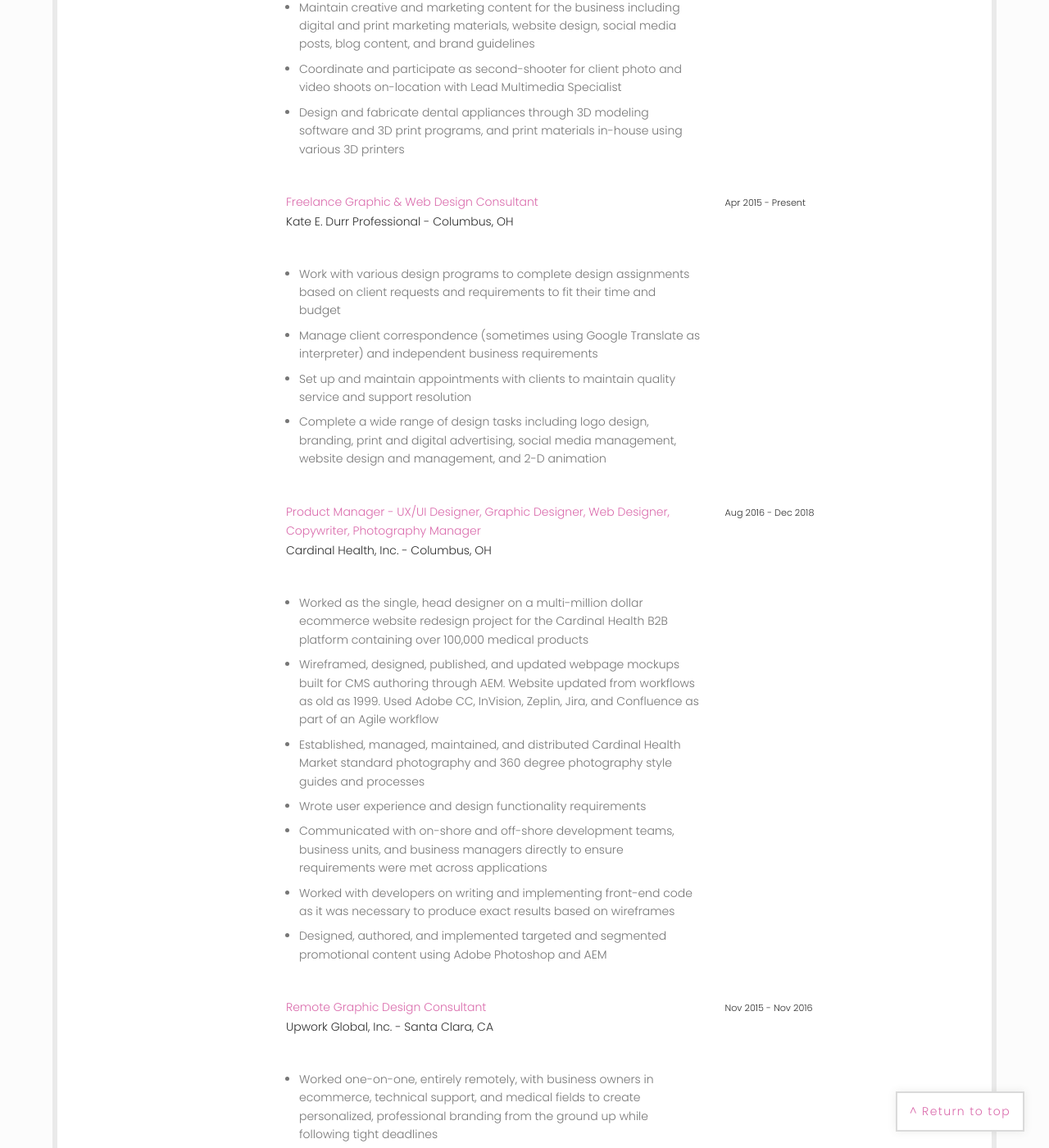
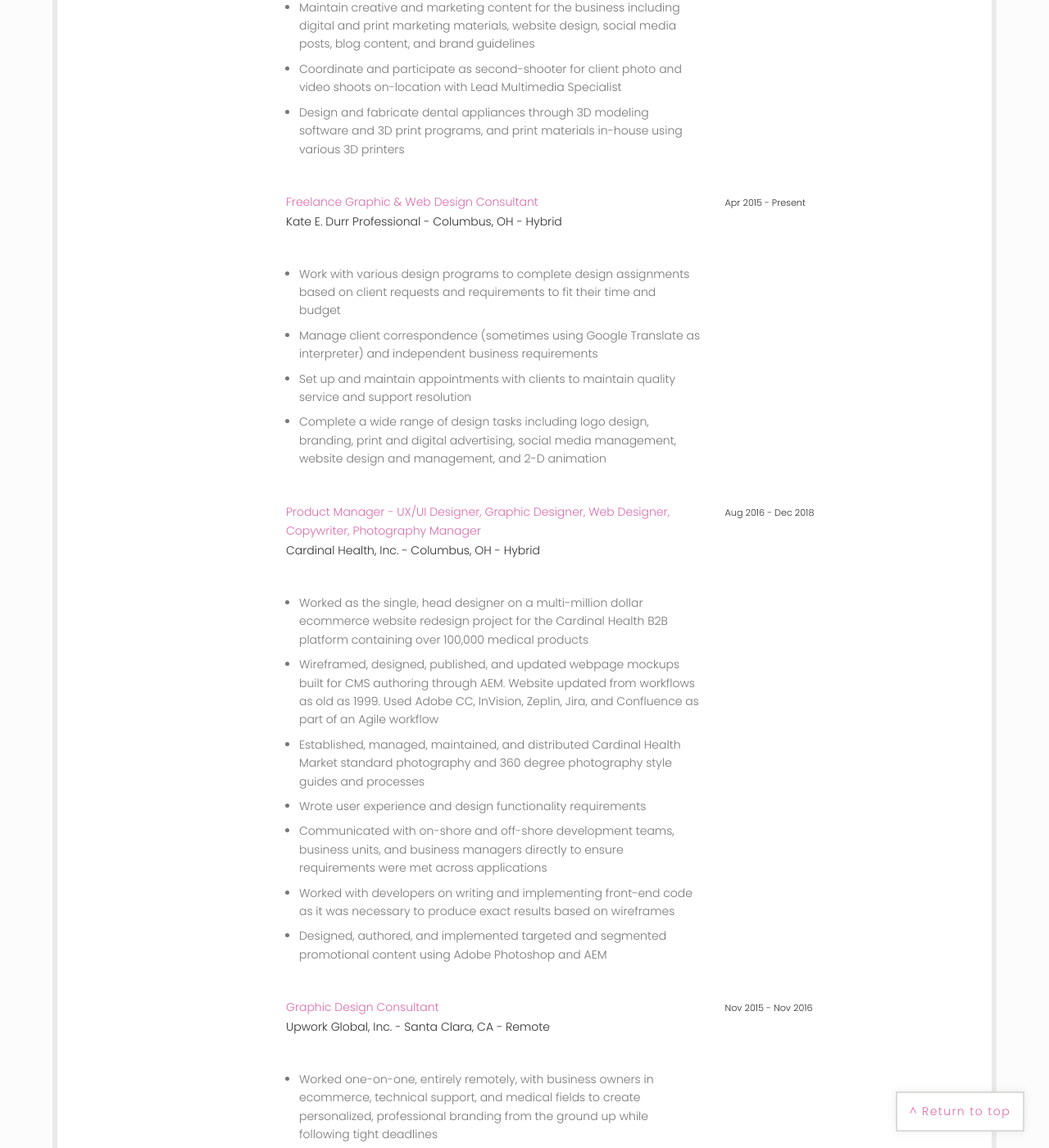
Before and after one commit to Kaedurr/portfolio, a Jekyll site: the page built from resume.html, in a window 1280 px wide and 1400 px high, scrolled down 2574 px. Shown: the whole window at 82% size. Built offline with Jekyll 4.4.1, drawn with Linux system fonts in a browser that asks for light colours; some web fonts are replaced; some of the changed text lies outside the part shown.

Commit message:
update resume 4
Clarify remote work

```diff
--- a/resume.html
+++ b/resume.html
@@ -163,7 +163,7 @@
 
 			        <div class="col-md-7 col-md-offset-2">
 				      	<p><span class="e-heading">Freelance Graphic & Web Design Consultant</span><br/>
-				      	Kate E. Durr Professional - Columbus, OH<br/>
+				      	Kate E. Durr Professional - Columbus, OH - Hybrid<br/>
 				     		</p>
 				  	  </div>
 				  	  <div class="col-md-3">
@@ -182,7 +182,7 @@
 
 			        <div class="col-md-7 col-md-offset-2">
 				     		<p><span class="e-heading">Product Manager - UX/UI Designer, Graphic Designer, Web Designer, Copywriter, Photography Manager</span><br/>
-					 		Cardinal Health, Inc. - Columbus, OH<br/>
+					 		Cardinal Health, Inc. - Columbus, OH - Hybrid<br/>
 				     		</p>
 				  	  </div>
 				  	  <div class="col-md-3">
@@ -202,8 +202,8 @@
 			        </div>
 
                  <div class="col-md-7 col-md-offset-2">
-				     		<p><span class="e-heading">Remote Graphic Design Consultant</span><br/>
-					 		Upwork Global, Inc. - Santa Clara, CA<br/>
+				     		<p><span class="e-heading">Graphic Design Consultant</span><br/>
+					 		Upwork Global, Inc. - Santa Clara, CA - Remote<br/>
 				     		</p>
 				     </div>
 					  <div class="col-md-3">
```
Also changed, not shown: other parts of resume.html (+3 -3 lines), 1 other file.
